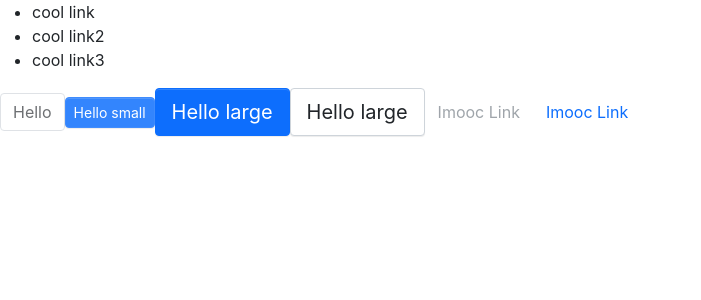
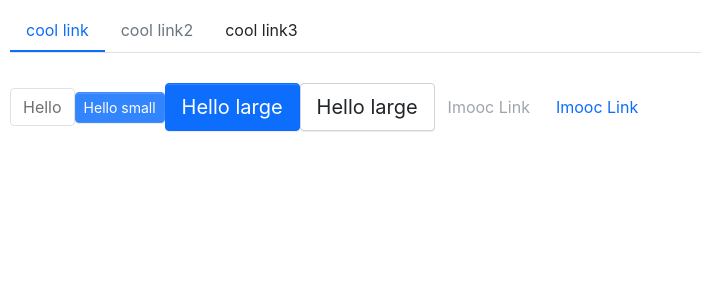
Before and after one commit to HappySwordsman/react-ant-com-lib, a React (Create React App) app: page / in a window 1280 px wide. Shown: the top 300 px of the page, without its empty margins (0-701 px from the left). Built offline with nearby package versions, Linux system fonts and the light colour scheme.

Commit message:
'form-edit'

```diff
--- a/src/App.tsx
+++ b/src/App.tsx
@@ -5,15 +5,15 @@
 
 function App() {
   return (
-    <div className="App">
+    <div className="App" style={{padding: '10px'}}>
       <Menu defaultIndex={0} onSelect={(index) => alert(index)}>
-        <MenuItem index={0}>
+        <MenuItem>
           cool link
         </MenuItem>
-        <MenuItem index={1}>
+        <MenuItem disabled>
           cool link2
         </MenuItem>
-        <MenuItem index={2}>
+        <MenuItem>
           cool link3
         </MenuItem>
       </Menu>
--- a/src/components/Menu/Menu.tsx
+++ b/src/components/Menu/Menu.tsx
@@ -1,5 +1,6 @@
 import React, { useState, createContext } from 'react'
 import classNames from "classnames";
+import { MenuItemProps } from './MenuItem'
 
 type MenuMode = "horizontal" | "vertical"
 type SelectCallback = (selectedIndex: number) => void
@@ -35,10 +36,24 @@
     index: currentActive ? currentActive : 0,
     onSelect: handleClick
   }
+  const renderChildren = () => {
+    return React.Children.map(children, (child, index) => {
+      const childElement = child as React.FunctionComponentElement<MenuItemProps>
+      const { displayName } = childElement.type
+      if (displayName === 'MenuItem') {
+        return React.cloneElement(childElement, {
+          index
+        })
+      } else {
+        console.error('Warning: Menu has a child which is not a MenuItem!')
+      }
+    })
+  }
+
   return (
-    <ul className={classes} style={style}>
+    <ul className={classes} style={style} data-testid="test-menu">
       <MenuContext.Provider value={passedContext}>
-        { children }
+        { renderChildren() }
       </MenuContext.Provider>
     </ul>
   )
--- a/src/components/Menu/MenuItem.tsx
+++ b/src/components/Menu/MenuItem.tsx
@@ -2,7 +2,7 @@
 import classNames from "classnames";
 import { MenuContext } from './Menu'
 export interface MenuItemProps {
-  index: number;
+  index?: number;
   disabled?: boolean;
   className?: string;
   style?: React.CSSProperties;
@@ -16,15 +16,20 @@
     'is-active': context.index === index
   })
   const handleClick = () => {
-    if (context.onSelect && !disabled) {
+    if (context.onSelect && !disabled && (typeof index === 'number')) {
       context.onSelect(index)
     }
   }
   return (
-    <li className={classes} style={style} onClick={handleClick}>
-      { children }
-    </li>
+    <MenuContext.Consumer>
+      {
+        ({index}) =>
+          <li className={classes} style={style} onClick={handleClick}>
+            { children }
+          </li>
+      }
+    </MenuContext.Consumer>
   )
 }
-
+MenuItem.displayName= 'MenuItem'
 export default MenuItem
--- /dev/null
+++ b/src/components/Menu/_style.scss
@@ -0,0 +1,39 @@
+.happy-menu {
+  display: flex;
+  flex-wrap: nowrap;
+  padding-left: 0;
+  margin-bottom: 30px;
+  list-style: none;
+  border-bottom: $menu-border-width solid $menu-border-color;
+  border-shadow: $menu-box-shadow;
+  .menu-item {
+    padding: $menu-item-padding-y $menu-item-padding-x;
+    cursor: pointer;
+    transition: $menu-transition;
+    &:hover, &:focus {
+      text-decoration: none;
+    }
+    &.is-disabled {
+      color: $menu-item-disabled-color;
+      pointer-events: none;
+      cursor: default;
+    }
+    &.is-active, &:hover {
+      color: $menu-item-active-color;
+      border-bottom: $menu-item-active-border-width solid $menu-item-active-color;
+    }
+  }
+}
+.menu-vertical {
+  flex-direction: column;
+  border-bottom: 0px;
+  margin: 10px 20px;
+  border-right: $menu-border-width solid $menu-border-color;
+  .menu-item {
+    border-left: $menu-item-active-border-width solid transparent;
+    &.is-active, &:hover {
+      border-bottom: 0px;
+      border-left: $menu-item-active-border-width solid $menu-item-active-color;
+    }
+  }
+}
--- a/src/styles/index.scss
+++ b/src/styles/index.scss
@@ -12,3 +12,6 @@
 
 // btn
 @import "../components/Button/style";
+
+//menu
+@import "../components/Menu/style";
```
Also changed, not shown: 2 other files (tests, documents, lock files or other folders).
